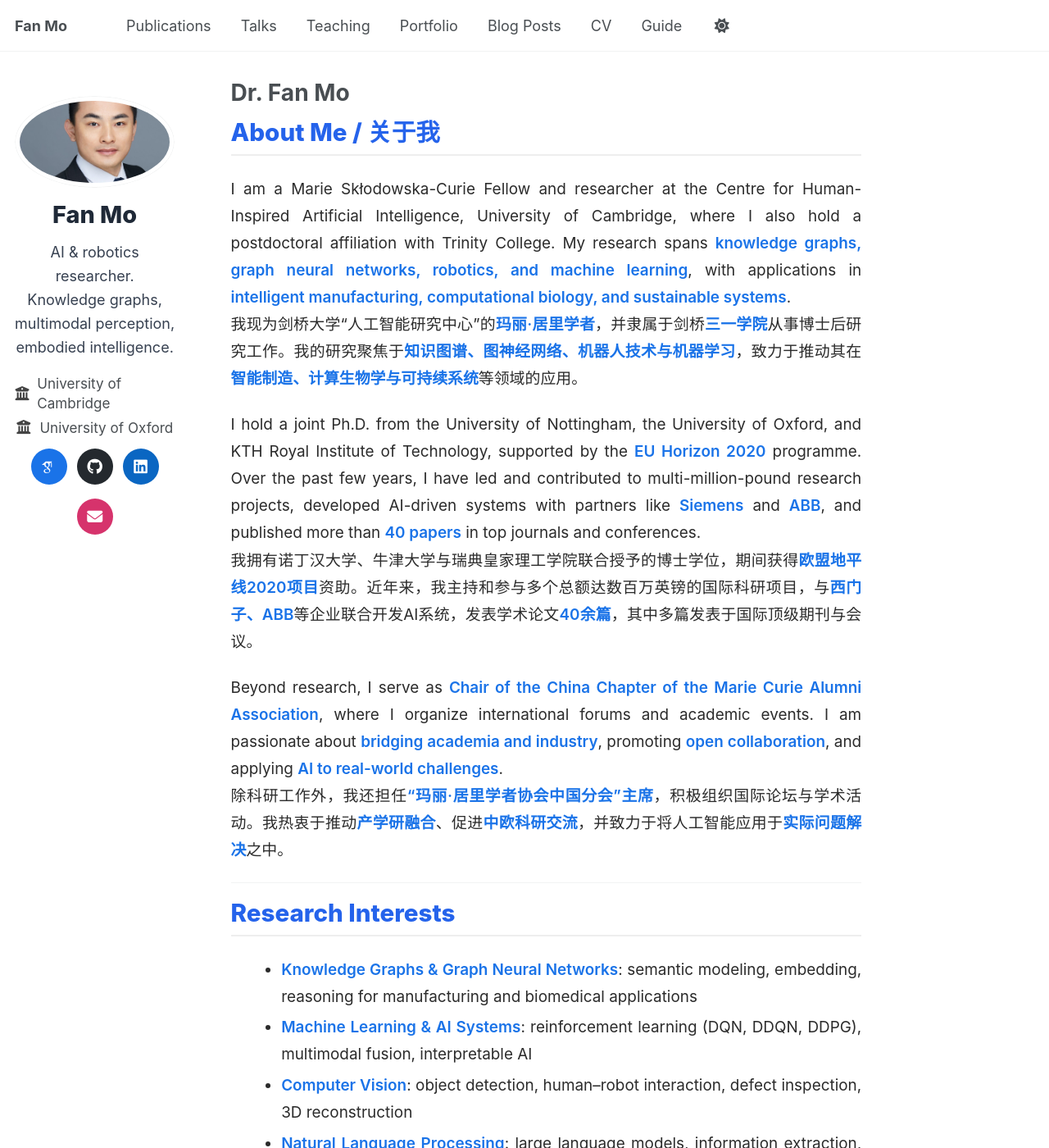
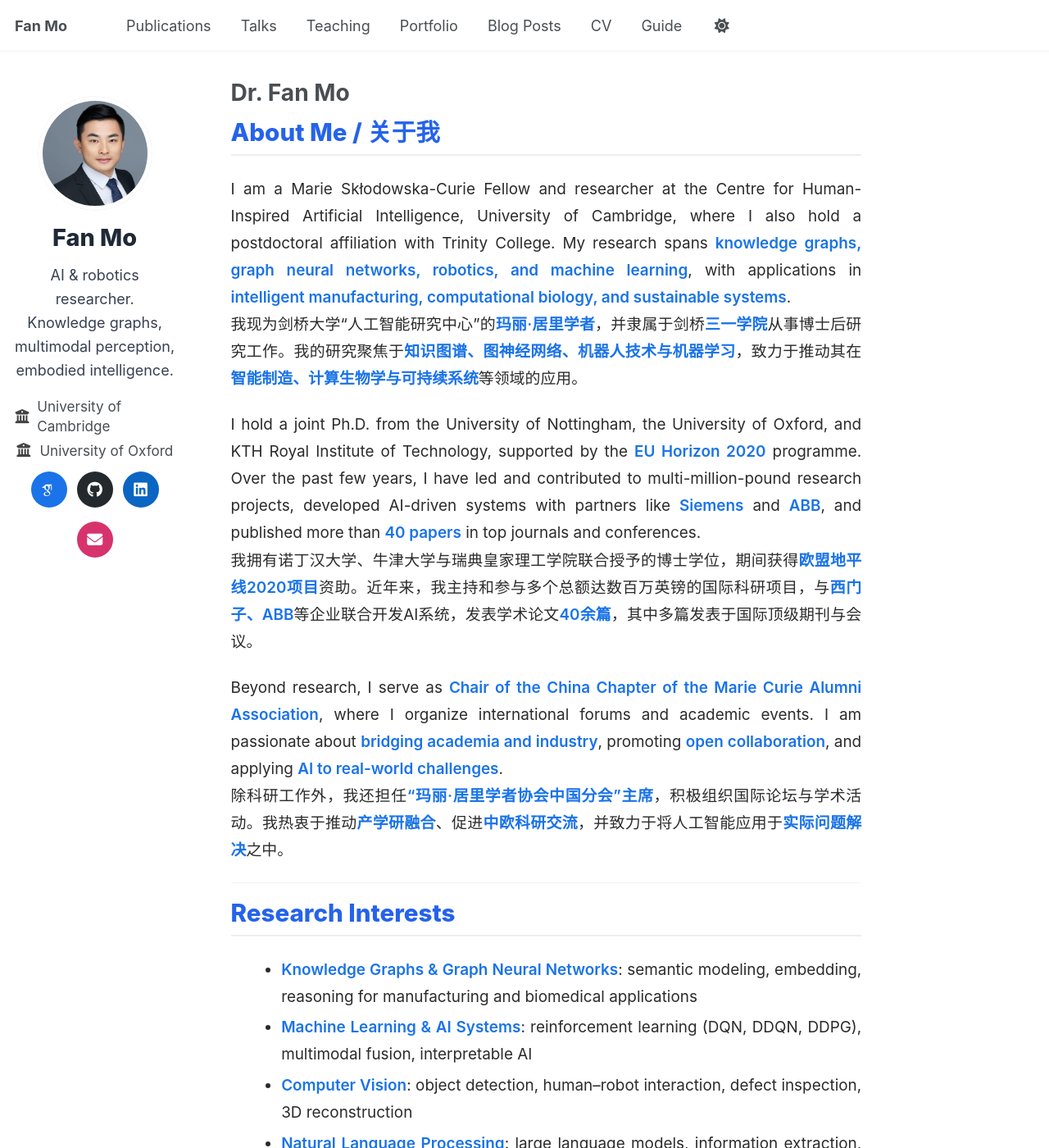
Before and after one commit to fanmo-intro/fanmo-intro.github.io, a Jekyll site: the page built from _pages/about.md, in a window 1280 px wide and 1400 px high. Shown: the whole window at 82% size. Built offline with Jekyll 4.4.1, drawn with Linux system fonts in a browser that asks for light colours; some web fonts are replaced; a script that is not in the unit is left out.

Commit message:
Update _custom.scss

```diff
--- a/_sass/_custom.scss
+++ b/_sass/_custom.scss
@@ -191,6 +191,25 @@
     touch-action: manipulation !important;
   }
 }
+.author__avatar {
+  display: flex !important;
+  justify-content: center !important;
+  align-items: center !important;
+  margin: 0 auto 12px auto !important;
+  width: 140px !important;   /* square container */
+  height: 140px !important;
+  border-radius: 50% !important;
+  overflow: hidden !important;  /* hide any overflow corners */
+}
+
+.author__avatar img {
+  width: 100% !important;
+  height: 100% !important;
+  object-fit: cover !important;   /* ensures proportional crop */
+  border-radius: 50% !important;
+  display: block !important;
+}
+
 
 /* =========================
    Large screens tweaks
```
